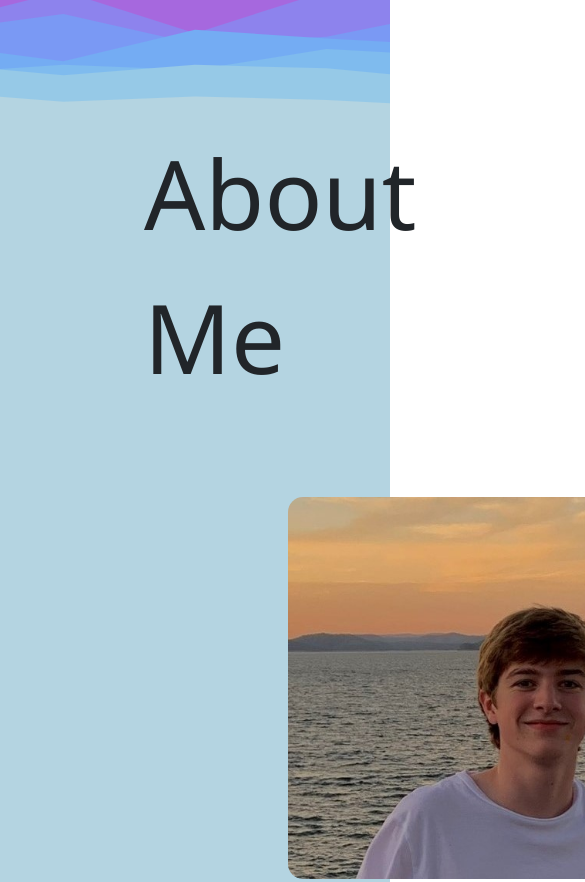
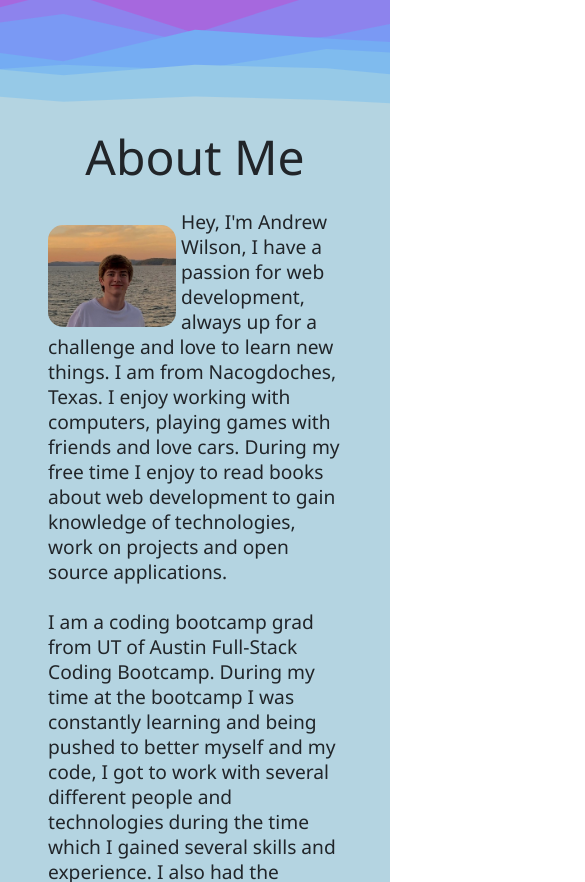
Before and after one commit to andwilson36/react-portfolio, a React (Create React App) app: page / in a window 390 px wide. Shown: the part 620-1502 px from the top of the page, 585 px wide, since content can reach past the window. Built offline with nearby package versions, Linux system fonts and the light colour scheme.

Commit message:
mobile for abt me

```diff
--- a/src/components/About.js
+++ b/src/components/About.js
@@ -8,7 +8,7 @@ function About() {
             <p className="about-me">
                 <img className="floated" alt="Picture of myself" src={self} />
                 Hey, I'm Andrew Wilson, I have a passion for web development, always up for a challenge and love to learn new things. I am
-                from Nacogdoches, Texas, and enjoy working with computers, I also like playing games with friends and love cars. During my free time
+                from Nacogdoches, Texas. I enjoy working with computers, playing games with friends and love cars. During my free time
                 I enjoy to read books about web development to gain knowledge of technologies, work on projects and open source applications.
                 <br></br><br></br>
                 I am a coding bootcamp grad from UT of Austin Full-Stack Coding Bootcamp. During my time at the bootcamp I was constantly learning and
--- a/src/index.css
+++ b/src/index.css
@@ -36,11 +36,27 @@ h1 {
   font-family: 'Noto Sans', sans-serif;
 }
 
+@media only screen and (max-width: 600px) {
+  .title {
+    font-size: 3rem;
+  }
+}
+
 .about-me {
   font-size: 1.9rem;
   font-family: 'Noto Sans', sans-serif;
   margin: 4rem;
   line-height: 60.5px;
+}
+
+@media only screen and (max-width: 600px) {
+  .about-me {
+    text-align: left;
+    font-size: 1.2rem;
+    font-family: 'Noto Sans', sans-serif;
+    margin: 1rem;
+    line-height: 25px;
+  }
 }
 
 .spacer {
@@ -95,12 +111,30 @@ h1 {
   margin-left: 9rem;
 }
 
+@media only screen and (max-width: 600px) {
+  .about-section {
+    margin-right: 2rem;
+    margin-left: 2rem;
+  }
+}
+
 .floated{
   float: left;
   width: 30rem;
   margin-top: 1.5rem;
   margin-left: 5rem;
   border-radius: 15px;
+}
+
+@media only screen and (max-width: 600px) {
+  .floated{
+    float: left;
+    width: 8rem;
+    margin-top: 1rem;
+    margin-right: 5px;
+    margin-left: auto;
+    border-radius: 15px;
+  }
 }
 
 .containter {
```
